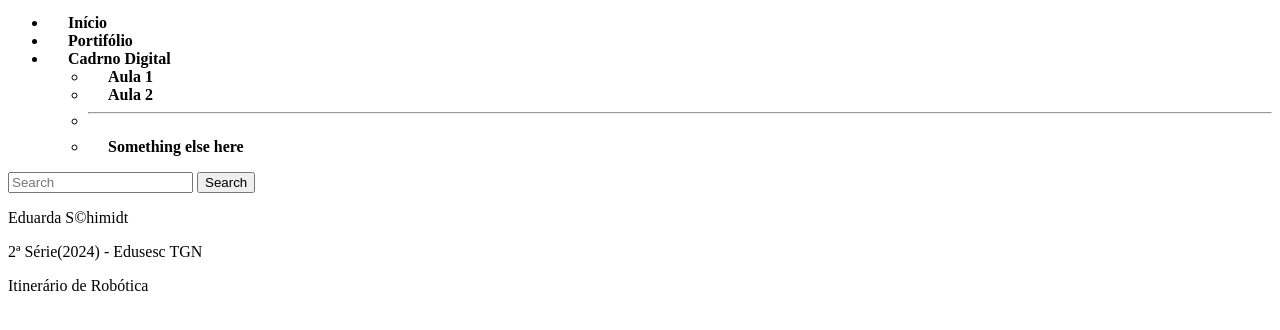
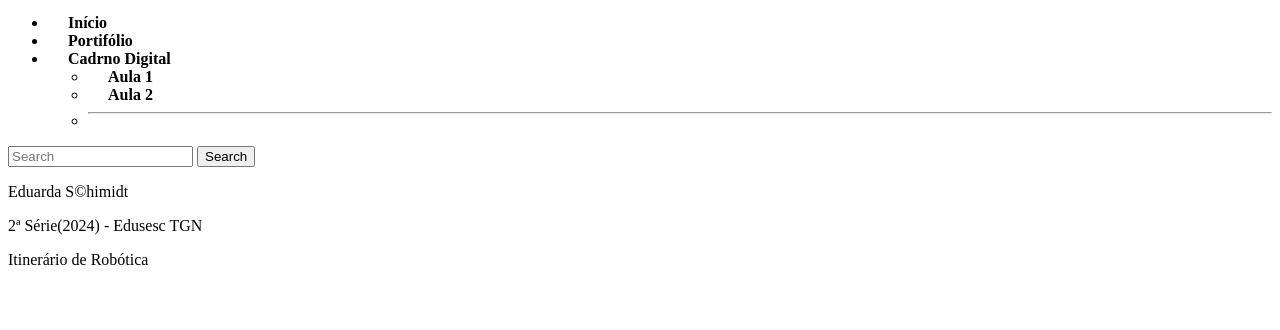
Before and after one commit to Schimidt507/Caderno-digital, a plain HTML site: page caderno_digital.html in a window 1280 px wide. Shown: the part 46-376 px from the top of the page. Drawn offline with Linux system fonts and the light colour scheme.

Commit message:
Update caderno_digital.html

```diff
--- a/caderno_digital.html
+++ b/caderno_digital.html
@@ -30,7 +30,6 @@
             <li><a class="dropdown-item" href="aula1.html">Aula 1</a></li>
             <li><a class="dropdown-item" href="aula2.html">Aula 2</a></li>
             <li><hr class="dropdown-divider"></li>
-            <li><a class="dropdown-item" href="#">Something else here</a></li>
           </ul>
         </li>
       </ul>
```
